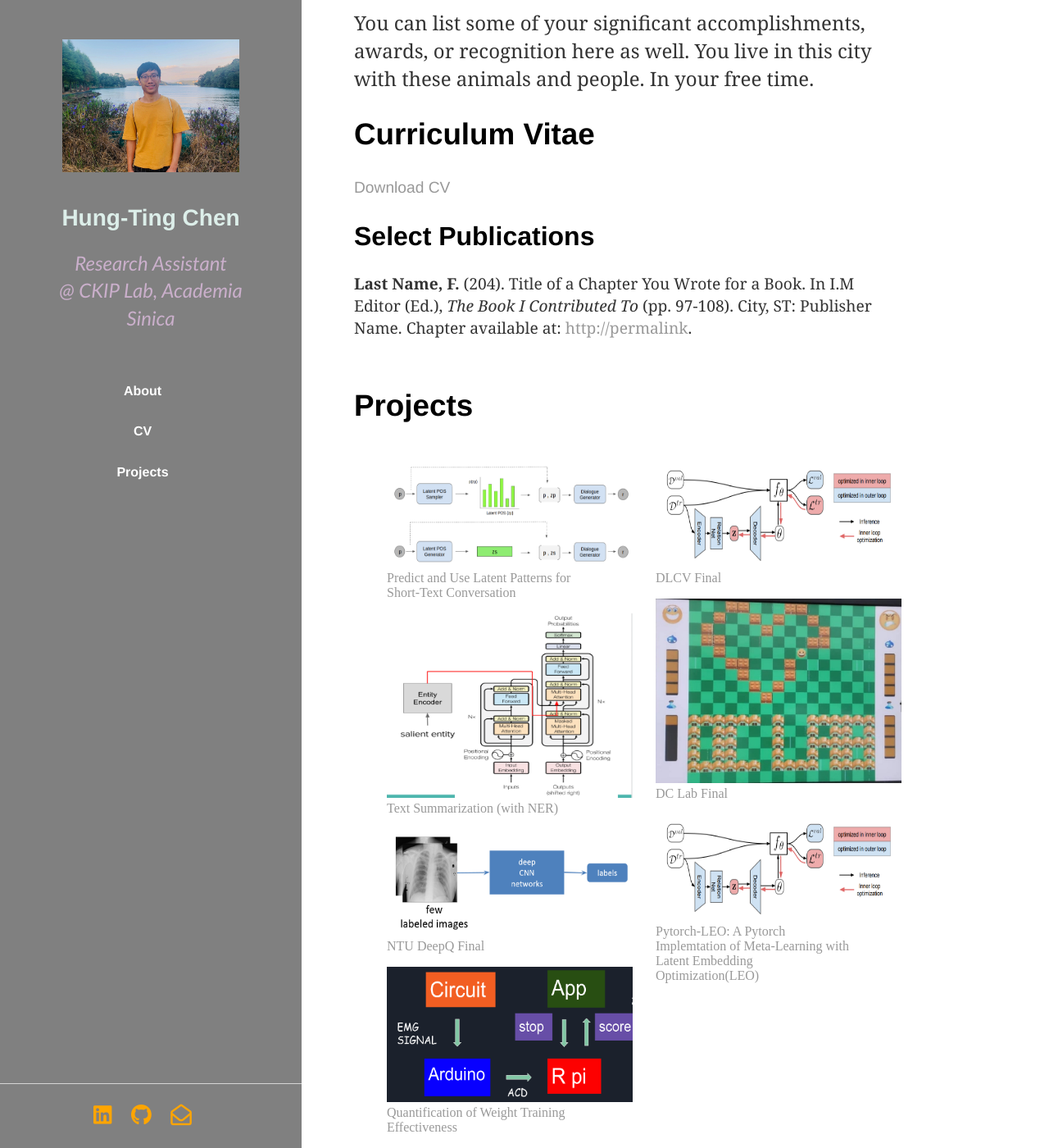
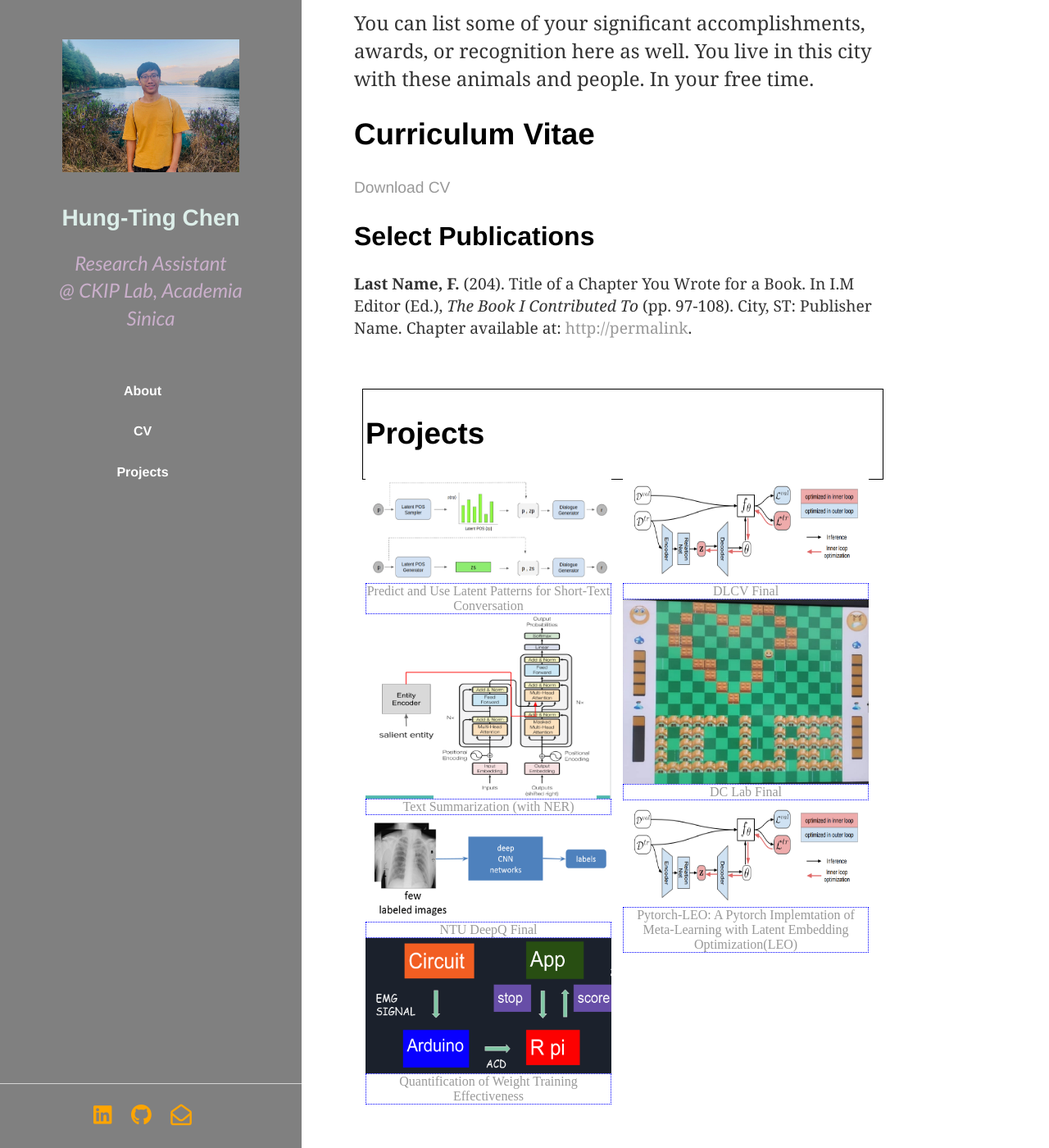
Before and after one commit to timchen0618/timchen0618.github.io, a Jekyll site: the page index.html, which Jekyll copies as it is, in a window 1280 px wide and 1400 px high, scrolled down 895 px. Shown: the whole window at 82% size. Built offline with Jekyll 4.4.1, drawn with Linux system fonts in a browser that asks for light colours; nearby versions of some CDN libraries.

Commit message:
adjust image size

```diff
--- a/css/main.css
+++ b/css/main.css
@@ -58,6 +58,31 @@
 .tim{
     max-width: 90%;
 }
+
+
+.projects {
+    padding: 3px;
+    margin: 10px;
+    border: 1px solid black;
+}
+figure {
+    display: table;
+    margin: 0px;
+
+}
+
+figure img {
+    display: block;
+}
+
+figcaption {
+    display: table-caption;
+    caption-side: bottom;
+    text-align: center;
+    border: 1px dotted blue;
+}
+
+
 
 /** header **/
 /* Header */
```
